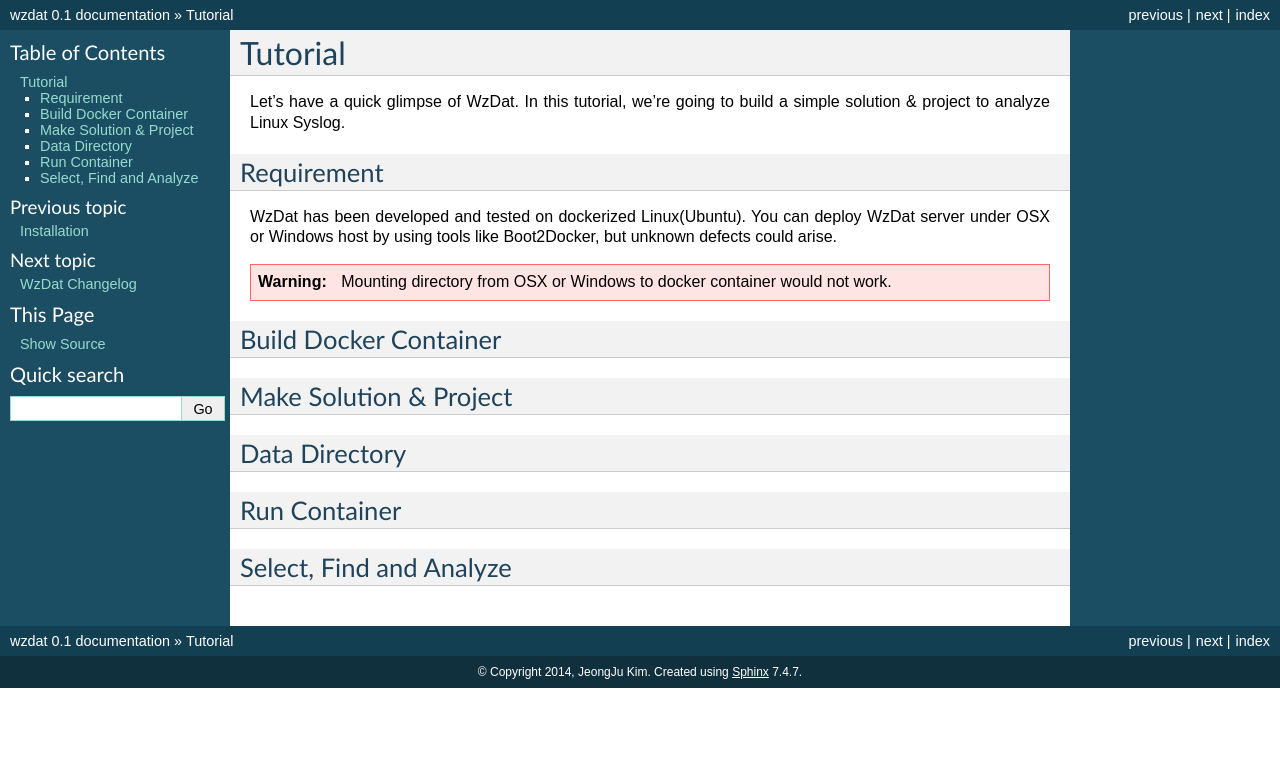
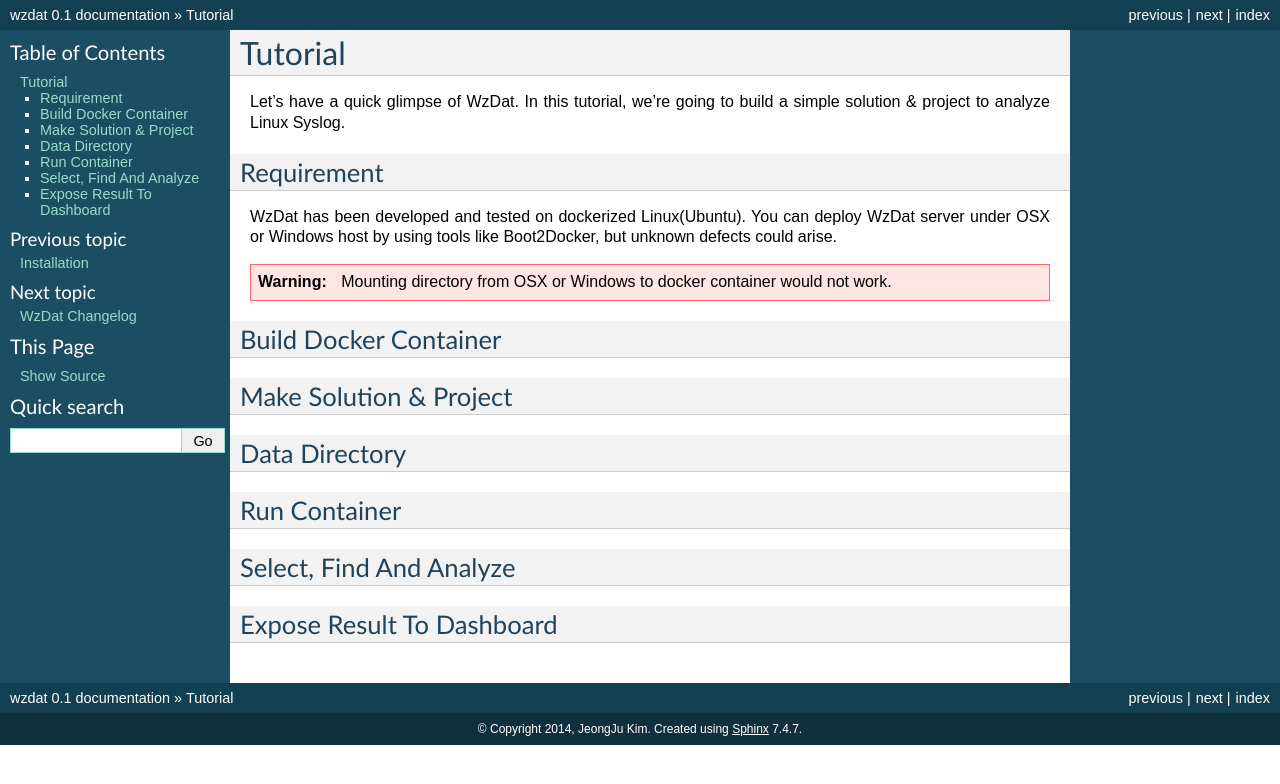
Before and after one commit to haje01/wzdat, a Sphinx documentation site: the page built from docs/tutorial.rst, in a window 1280 px wide. Shown: the top 784 px of the page. Built offline with Sphinx 7.4.7, drawn with Linux system fonts in a browser that asks for light colours.

Commit message:
Update tutorial.rst

```diff
--- a/docs/tutorial.rst
+++ b/docs/tutorial.rst
@@ -26,5 +26,8 @@ Data Directory
 Run Container
 -------------
 
-Select, Find and Analyze
+Select, Find And Analyze
 ------------------------
+
+Expose Result To Dashboard
+--------------------------
```
